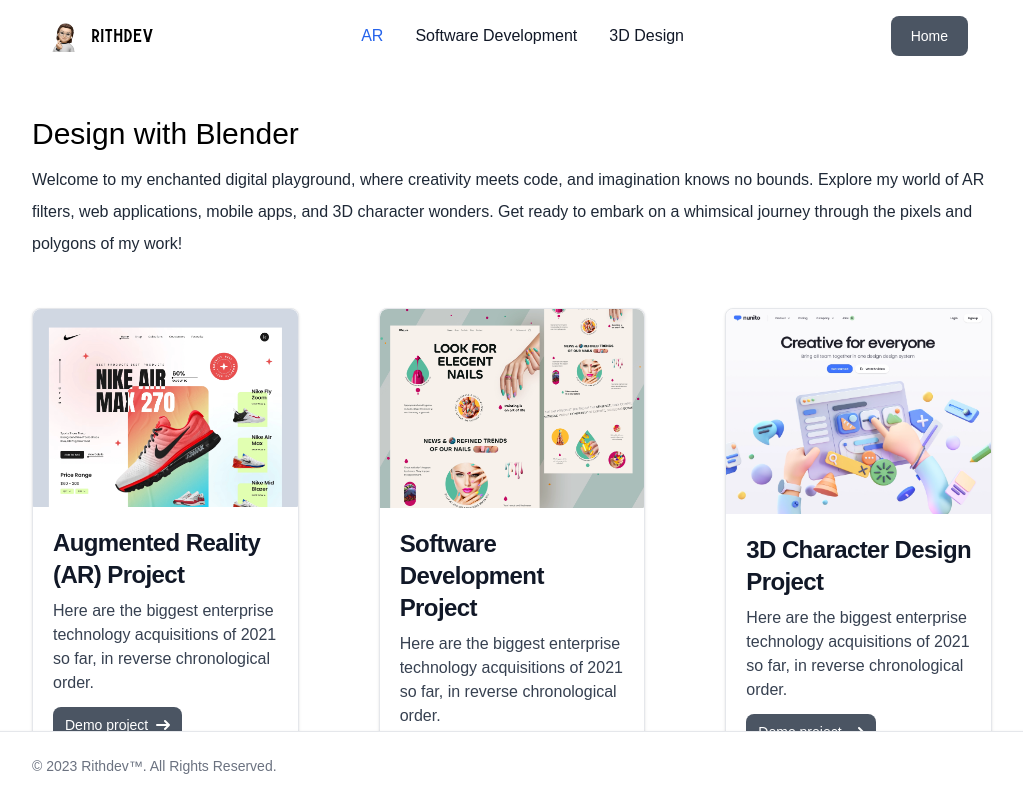
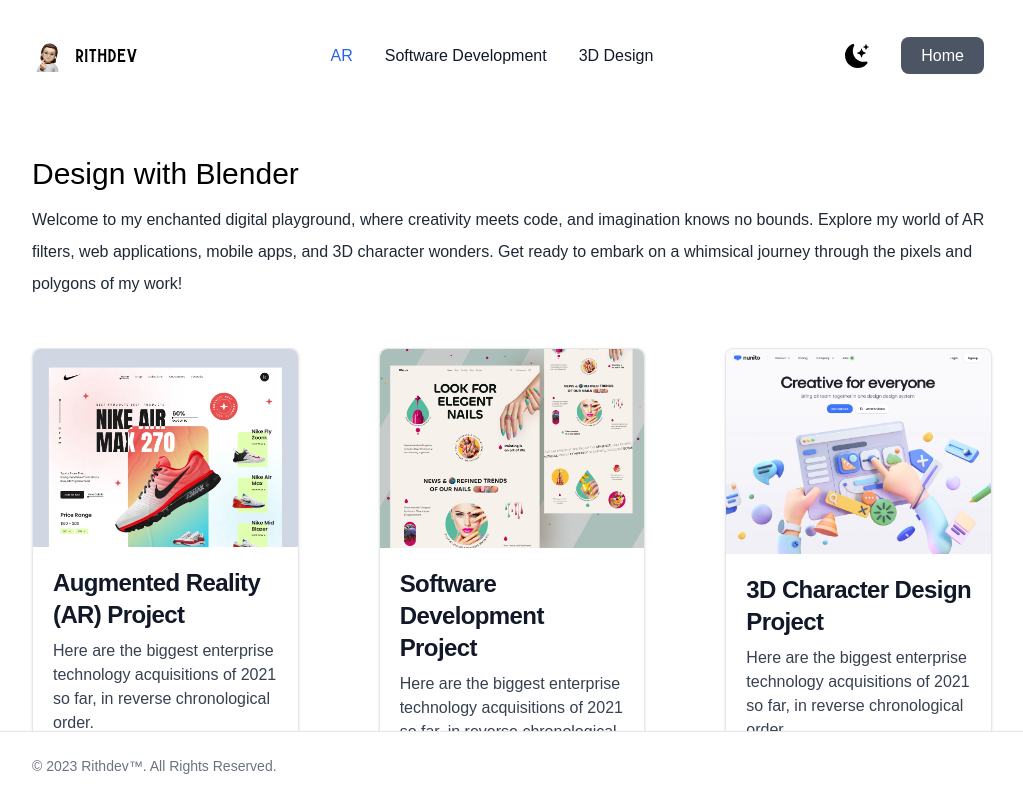
Before and after one commit to harithtarmizi/rithdev-portfolio, a Next.js app: page /portfolio/3d-design in a window 1280 px wide. Shown: the top 798 px of the page, without its empty margins (128-1151 px from the left). Built offline with nearby package versions, Linux system fonts and the light colour scheme.

Commit message:
fix styling

```diff
--- a/src/components/Home/index.tsx
+++ b/src/components/Home/index.tsx
@@ -63,7 +63,7 @@ const Home = () => {
     <div className={darkMode ? "dark" : ""}>
       <main className="bg-white px-10 md:px-20 lg:px-40 dark:bg-gray-900">
         <section className="min-h-screen">
-          <nav className="py-10 mb-12 flex justify-between dark:text-white">
+          <nav className="py-10 mb-0 sm:mb-12 flex justify-between dark:text-white">
             <Link href="/" className="flex items-center">
               {/* <Image
                 src={logo}
--- a/src/components/Portfolio/AugmentedReality/index.tsx
+++ b/src/components/Portfolio/AugmentedReality/index.tsx
@@ -42,7 +42,7 @@ const AugmentedReality = () => {
               </p>
               <Link
                 href="#"
-                className="inline-flex items-center px-3 py-2 text-sm font-medium text-center text-white dark:text-black bg-gray-600 rounded-lg hover:bg-gray-800 focus:ring-4 focus:outline-none focus:ring-blue-300 dark:bg-white dark:hover:bg-white dark:focus:ring-gray-600"
+                className="inline-flex items-center px-3 py-2 text-sm font-medium text-center text-white dark:text-black bg-gray-600 rounded-lg hover:bg-gray-800 focus:outline-none dark:bg-white dark:hover:bg-white dark:focus:ring-gray-600"
               >
                 Demo project
                 <svg
@@ -84,7 +84,7 @@ const AugmentedReality = () => {
               </p>
               <Link
                 href="#"
-                className="inline-flex items-center px-3 py-2 text-sm font-medium text-center text-white dark:text-black bg-gray-600 rounded-lg hover:bg-gray-800 focus:ring-4 focus:outline-none focus:ring-blue-300 dark:bg-white dark:hover:bg-white dark:focus:ring-gray-600"
+                className="inline-flex items-center px-3 py-2 text-sm font-medium text-center text-white dark:text-black bg-gray-600 rounded-lg hover:bg-gray-800 focus:outline-none dark:bg-white dark:hover:bg-white dark:focus:ring-gray-600"
               >
                 Demo project
                 <svg
@@ -126,7 +126,7 @@ const AugmentedReality = () => {
               </p>
               <Link
                 href="#"
-                className="inline-flex items-center px-3 py-2 text-sm font-medium text-center text-white dark:text-black bg-gray-600 rounded-lg hover:bg-gray-800 focus:ring-4 focus:outline-none focus:ring-blue-300 dark:bg-white dark:hover:bg-white dark:focus:ring-gray-600"
+                className="inline-flex items-center px-3 py-2 text-sm font-medium text-center text-white dark:text-black bg-gray-600 rounded-lg hover:bg-gray-800 focus:outline-none dark:bg-white dark:hover:bg-white dark:focus:ring-gray-600"
               >
                 Demo project
                 <svg
--- a/src/components/Portfolio/PortfolioLayout/index.tsx
+++ b/src/components/Portfolio/PortfolioLayout/index.tsx
@@ -2,6 +2,7 @@ import { ReactNode, useState } from "react";
 import Image from "next/image";
 import Link from "next/link";
 import logo from "../../../../public/rith.png";
+import { BsFillMoonStarsFill } from "react-icons/bs";
 
 const PortfolioLayout = ({ children }: { children: ReactNode }) => {
   const [darkMode, setDarkMode] = useState<boolean>(false);
@@ -9,8 +10,8 @@ const PortfolioLayout = ({ children }: { children: ReactNode }) => {
   return (
     <div className={darkMode ? "dark" : ""}>
       <main className="bg-white px-10 md:px-20 lg:px-40 dark:bg-gray-900">
-        <nav className="bg-white border-gray-200 dark:bg-gray-900">
-          <div className="flex flex-wrap items-center justify-between max-w-screen-xl mx-auto p-4">
+        <nav className="bg-white border-gray-200 dark:text-white dark:bg-gray-900 pb-0 pt-10 sm:pb-10">
+          <div className="flex flex-wrap items-center justify-between max-w-screen-xl mx-auto">
             <Link href="/" className="flex items-center">
               <Image
                 src={logo}
@@ -24,13 +25,23 @@ const PortfolioLayout = ({ children }: { children: ReactNode }) => {
               </span>
             </Link>
             <div className="flex items-center md:order-2">
+              <ul className="flex items-center">
+                <li>
+                  <BsFillMoonStarsFill
+                    onClick={() => setDarkMode(!darkMode)}
+                    className="cursor-pointer text-2xl"
+                  />
+                </li>
+                <li>
                   <Link
-                href="/"
-                className="text-white bg-gray-600 hover:bg-gray-800 focus:ring-4 focus:ring-blue-300 font-medium rounded-lg text-sm px-4 py-2 md:px-5 md:py-2.5 mr-1 md:mr-2 dark:bg-white dark:hover:bg-white dark:focus:ring-gray-600 focus:outline-none"
+                    href={"/"}
+                    className="ml-8 text-white dark:text-black bg-gray-600 hover:bg-gray-800 font-medium rounded-lg px-4 py-2 md:px-5 md:py-2.5 mr-1 md:mr-2 dark:bg-white dark:hover:bg-white dark:focus:ring-gray-600 focus:outline-none"
                   >
                     Home
                   </Link>
-              {/* <button
+                </li>
+              </ul>
+              <button
                 data-collapse-toggle="mega-menu-icons"
                 type="button"
                 className="inline-flex items-center p-2 w-10 h-10 justify-center text-sm text-gray-500 rounded-lg md:hidden hover:bg-gray-100 focus:outline-none focus:ring-2 focus:ring-gray-200 dark:text-gray-400 dark:hover:bg-gray-700 dark:focus:ring-gray-600"
@@ -53,7 +64,7 @@ const PortfolioLayout = ({ children }: { children: ReactNode }) => {
                     d="M1 1h15M1 7h15M1 13h15"
                   />
                 </svg>
-          </button> */}
+              </button>
             </div>
             <div
               id="mega-menu-icons"
--- a/src/components/Portfolio/ThreeDDesign/index.tsx
+++ b/src/components/Portfolio/ThreeDDesign/index.tsx
@@ -42,7 +42,7 @@ const ThreeDDesign = () => {
               </p>
               <Link
                 href="#"
-                className="inline-flex items-center px-3 py-2 text-sm font-medium text-center text-white dark:text-black bg-gray-600 rounded-lg hover:bg-gray-800 focus:ring-4 focus:outline-none focus:ring-blue-300 dark:bg-white dark:hover:bg-white dark:focus:ring-gray-600"
+                className="inline-flex items-center px-3 py-2 text-sm font-medium text-center text-white dark:text-black bg-gray-600 rounded-lg hover:bg-gray-800 focus:outline-none dark:bg-white dark:hover:bg-white dark:focus:ring-gray-600"
               >
                 Demo project
                 <svg
@@ -84,7 +84,7 @@ const ThreeDDesign = () => {
               </p>
               <Link
                 href="#"
-                className="inline-flex items-center px-3 py-2 text-sm font-medium text-center text-white dark:text-black bg-gray-600 rounded-lg hover:bg-gray-800 focus:ring-4 focus:outline-none focus:ring-blue-300 dark:bg-white dark:hover:bg-white dark:focus:ring-gray-600"
+                className="inline-flex items-center px-3 py-2 text-sm font-medium text-center text-white dark:text-black bg-gray-600 rounded-lg hover:bg-gray-800 focus:outline-none dark:bg-white dark:hover:bg-white dark:focus:ring-gray-600"
               >
                 Demo project
                 <svg
@@ -126,7 +126,7 @@ const ThreeDDesign = () => {
               </p>
               <Link
                 href="#"
-                className="inline-flex items-center px-3 py-2 text-sm font-medium text-center text-white dark:text-black bg-gray-600 rounded-lg hover:bg-gray-800 focus:ring-4 focus:outline-none focus:ring-blue-300 dark:bg-white dark:hover:bg-white dark:focus:ring-gray-600"
+                className="inline-flex items-center px-3 py-2 text-sm font-medium text-center text-white dark:text-black bg-gray-600 rounded-lg hover:bg-gray-800 focus:outline-none dark:bg-white dark:hover:bg-white dark:focus:ring-gray-600"
               >
                 Demo project
                 <svg
```
Also changed, not shown: src/components/Portfolio/SoftwareDevelopment/index.tsx (+7 -7 lines). Lines whose indentation alone changed are shown as unchanged.
